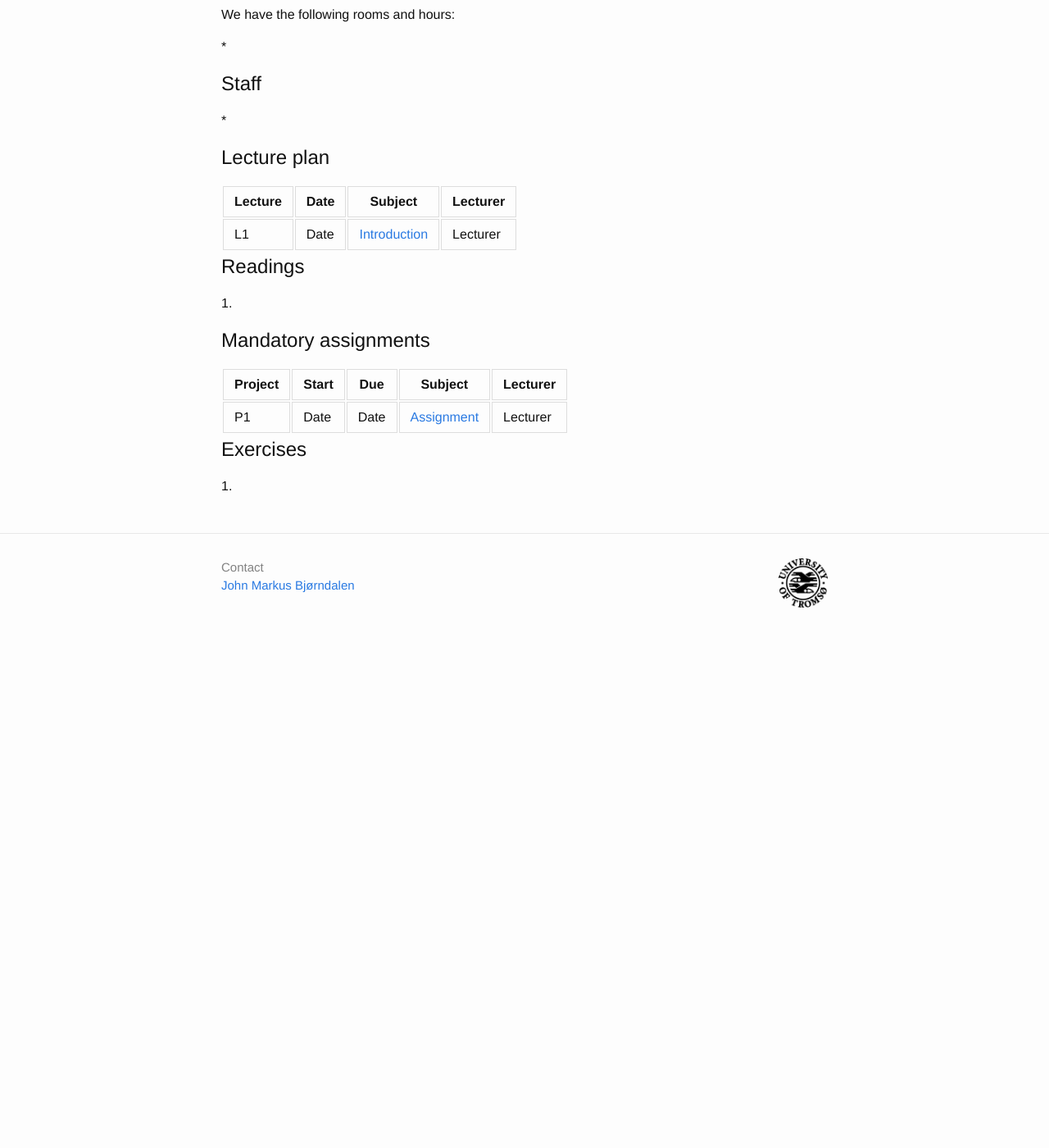
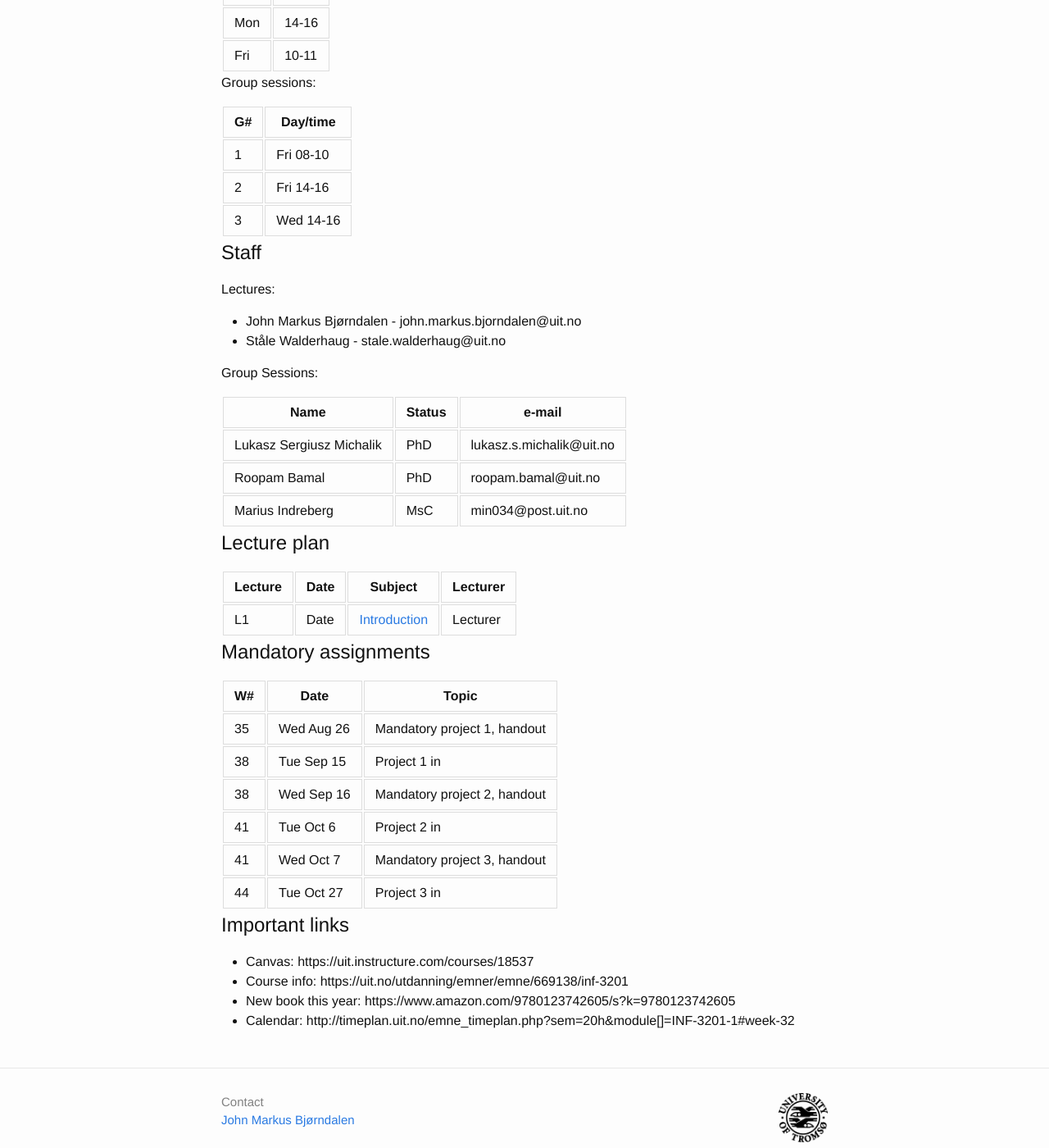
Before and after one commit to uit-inf-3201-h20/uit-inf-3201-h20.github.io, a Jekyll site: the page built from index.md, in a window 1280 px wide and 1400 px high, scrolled down 396 px. Shown: the whole window at 82% size. Built offline with Jekyll 4.4.1, drawn with Linux system fonts in a browser that asks for light colours; our own code applies the rules of GitHub Pages for plain Markdown files; before the commit the page ends 1182 px from its top, so only the background shows below that; some of the changed text lies outside the part shown.

Commit message:
Update index.md

```diff
--- a/index.md
+++ b/index.md
@@ -4,17 +4,36 @@ layout: default
 
 ## Administrative information
 
-Administrative course information is available [here](URL)
+Lectures (online only):
 
-We use the [course@list.uit.no](https://list.uit.no/sympa/info/course) mailing list to send important information.
+| Day | Time   |
+| --- | ------ |
+| Mon | 14-16  |
+| Fri | 10-11  |
 
-We have the following rooms and hours:
 
-*
+Group sessions:
+
+| G#  | Day/time  |
+| --- | --------- |
+| 1   | Fri 08-10 |
+| 2   | Fri 14-16 |
+| 3   | Wed 14-16 |
 
 ## Staff
 
-*
+Lectures:
+- John Markus Bjørndalen - john.markus.bjorndalen@uit.no
+- Ståle Walderhaug      - stale.walderhaug@uit.no
+
+Group Sessions:
+
+| Name                     | Status | e-mail                   |
+| ------------------------ | ---    | ------------------------ |
+| Lukasz Sergiusz Michalik | PhD    | lukasz.s.michalik@uit.no |
+| Roopam Bamal             | PhD    | roopam.bamal@uit.no      |
+| Marius Indreberg         | MsC    | min034@post.uit.no       |
+
 
 ## Lecture plan
 
@@ -22,16 +41,22 @@ We have the following rooms and hours:
 |-----------|-----------|-----------|----------|
 | L1  | Date | [Introduction](lectures/01-introduction.pptx) | Lecturer |
 
-## Readings
-
-1.
 
 ## Mandatory assignments
 
-| Project |	Start      | Due     | Subject | Lecturer |
-|---------|------------|---------|----------|---------|
-| P1 	    | Date       | Date     | [Assignment](URL) | Lecturer
+| W#   | Date       | Topic                        |
+| ---- | -----      | -------                      |
+| 35   | Wed Aug 26 | Mandatory project 1, handout |
+| 38   | Tue Sep 15 | Project 1 in                 |
+| 38   | Wed Sep 16 | Mandatory project 2, handout |
+| 41   | Tue Oct 6  | Project 2 in                 |
+| 41   | Wed Oct 7  | Mandatory project 3, handout |
+| 44   | Tue Oct 27 | Project 3 in                 |
 
-## Exercises
+## Important links
 
-1.
+
+- Canvas: https://uit.instructure.com/courses/18537
+- Course info: https://uit.no/utdanning/emner/emne/669138/inf-3201
+- New book this year: https://www.amazon.com/9780123742605/s?k=9780123742605
+- Calendar: http://timeplan.uit.no/emne_timeplan.php?sem=20h&module[]=INF-3201-1#week-32
```
